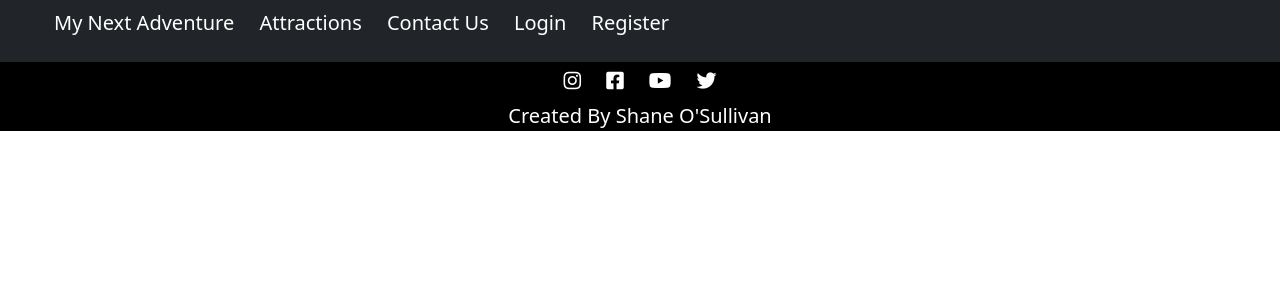
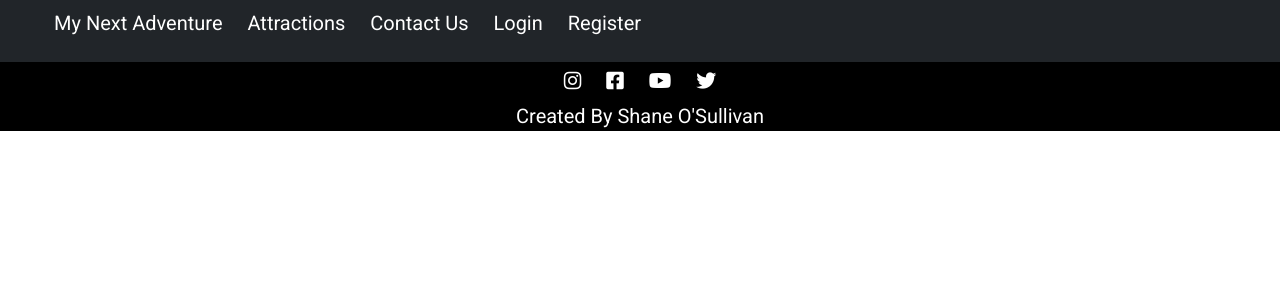
Before and after one commit to shane-os/my-next-adventure, a Flask app: page /search in a window 1280 px wide. Shown: the top 300 px of the page. Run offline with Flask 2, Linux system fonts and the light colour scheme; data that the repository does not hold is empty; some libraries are stand-ins or nearby versions.

Commit message:
Change text style to roboto

```diff
--- a/static/css/style.css
+++ b/static/css/style.css
@@ -1,7 +1,6 @@
 /* Google Fonts */
 
 @import url('https://fonts.googleapis.com/css2?family=Roboto&display=swap');
-
 
 
 h1 {
@@ -11,6 +10,7 @@ h1 {
 
 body {
     font-size: 20px;
+    font-family: 'Roboto';
 }
 
 /* Home Page */
```
